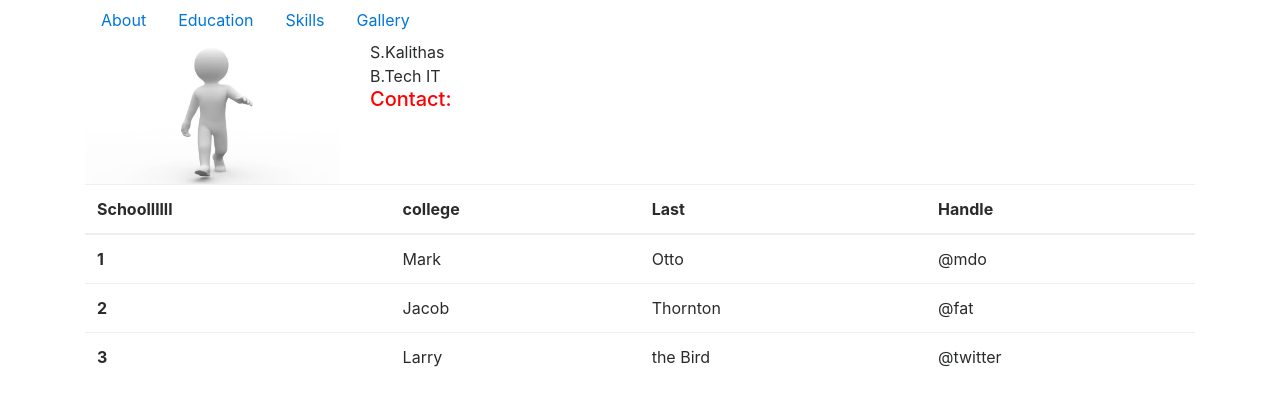
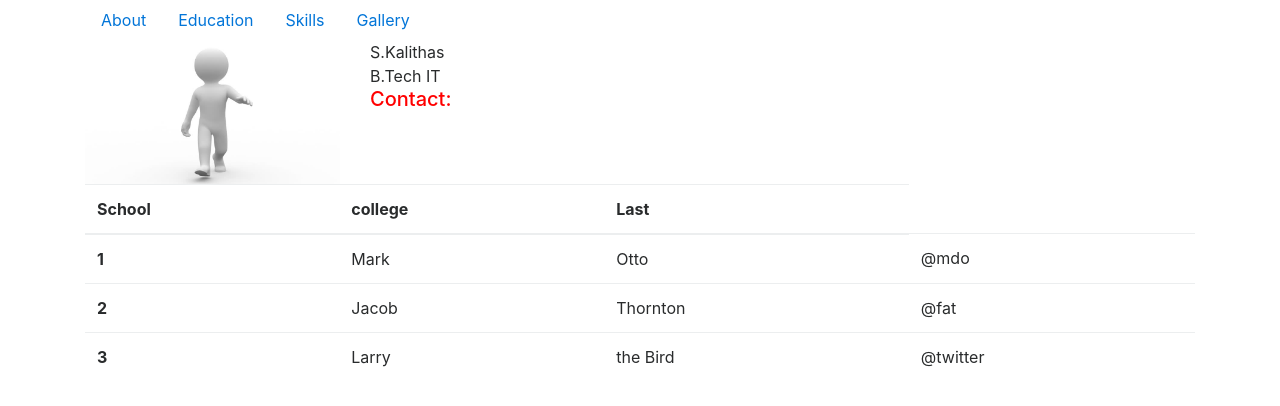
Before and after one commit to kalisathis/kalisathis.github.io, a plain HTML site: page index.html in a window 1280 px wide. Drawn offline with Linux system fonts and the light colour scheme.

Commit message:
Update index.html

```diff
--- a/index.html
+++ b/index.html
@@ -42,10 +42,9 @@
 <table class="table" id=ta>
   <thead>
     <tr>
-      <th scope="col">Schoollllll</th>
+      <th scope="col">School</th>
       <th scope="col">college</th>
       <th scope="col">Last</th>
-      <th scope="col">Handle</th>
     </tr>
   </thead>
   <tbody>
```
